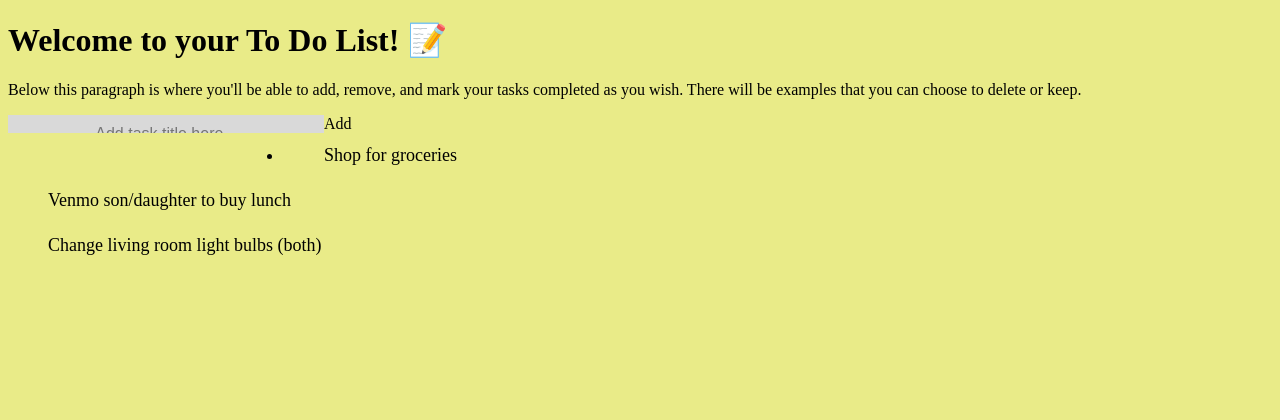
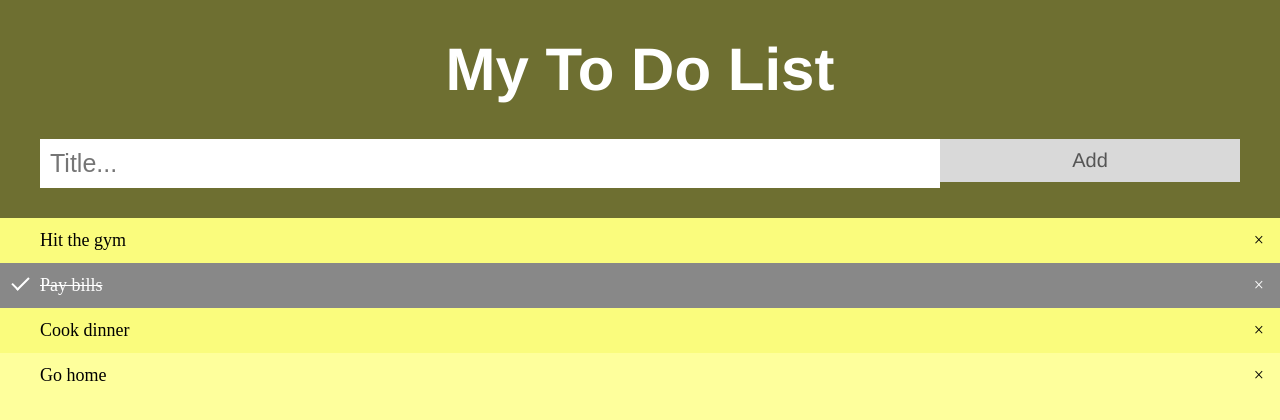
Before and after one commit to miguel-2099/To-Do-List, a plain HTML site: page index.html in a window 1280 px wide. Drawn offline with Linux system fonts and the light colour scheme.

Commit message:
Created a CSS file for better customization and organization. Also completed the JavaScript script.

```diff
--- /dev/null
+++ b/index.css
@@ -0,0 +1,127 @@
+body {
+    margin: 0;
+    min-width: 250px;
+    background-color: #feff9c;
+  }
+
+h2 {
+    padding-bottom: 30px;
+}
+
+  /* Include the padding and border in an element's total width and height */
+  * {
+    box-sizing: border-box;
+  }
+
+  /* Remove margins and padding from the list */
+  ul {
+    margin: 0;
+    padding: 0;
+  }
+
+  /* Style the list items */
+  ul li {
+    cursor: pointer;
+    position: relative;
+    padding: 12px 8px 12px 40px;
+    list-style-type: none;
+    background: #feff9c;
+    font-size: 18px;
+    transition: 0.2s;
+
+    /* make the list items unselectable */
+    -webkit-user-select: none;
+    -moz-user-select: none;
+    -ms-user-select: none;
+    user-select: none;
+  }
+
+  /* Set all odd list items to a different color (zebra-stripes) */
+  ul li:nth-child(odd) {
+    background: #fafc7d;
+  }
+
+  /* Darker background-color on hover */
+  ul li:hover {
+    background: #a1a338;
+  }
+
+  /* When clicked on, add a background color and strike out text */
+  ul li.checked {
+    background: #888;
+    color: #fff;
+    text-decoration: line-through;
+  }
+
+  /* Add a "checked" mark when clicked on */
+  ul li.checked::before {
+    content: '';
+    position: absolute;
+    border-color: #fff;
+    border-style: solid;
+    border-width: 0 2px 2px 0;
+    top: 10px;
+    left: 16px;
+    transform: rotate(45deg);
+    height: 15px;
+    width: 7px;
+  }
+
+  /* Style the close button */
+  .close {
+    position: absolute;
+    right: 0;
+    top: 0;
+    padding: 12px 16px 12px 16px;
+  }
+
+  .close:hover {
+    background-color: #ffffff;
+    color: white;
+  }
+
+  /* Style the header */
+  .header {
+    background-color: #6e6f31;
+    padding: 30px 40px;
+    color: white;
+    text-align: center;
+    font-family: 'Franklin Gothic Medium', 'Arial Narrow', Arial, sans-serif;
+    font-size: 40px;
+}
+
+  /* Clear floats after the header */
+  .header:after {
+    content: "";
+    display: table;
+    clear: both;
+  }
+
+  /* Style the input */
+  input {
+    margin: 0;
+    border: none;
+    border-radius: 0;
+    width: 75%;
+    padding: 10px;
+    float: left;
+    font-size: 25px;
+  }
+
+  /* Style the "Add" button */
+  .addBtn {
+    padding: 10px;
+    width: 25%;
+    background: #d9d9d9;
+    color: #555;
+    float: left;
+    text-align: center;
+    font-size: 20px;
+    cursor: pointer;
+    transition: 0.3s;
+    border-radius: 0;
+  }
+
+  .addBtn:hover {
+    background-color: #bbb;
+  }
--- a/index.html
+++ b/index.html
@@ -1,179 +1,86 @@
 <!DOCTYPE html>
-<html lang="en">
+<html>
 <head>
   <meta charset="UTF-8">
   <meta name="viewport" content="width=device-width, initial-scale=1.0">
-    <title>My ToDo's List</title>
+  <link rel="stylesheet" type="text/css" href="index.css">
+  <link rel="icon" href="https://img.icons8.com/plasticine/100/000000/list.png">
+</head>
 
-    <link rel="icon" href="https://img.icons8.com/plasticine/100/000000/list.png">
+<body>
 
-    <style>
-        /* Include the padding and border in an element's total width and height */
-        body {
-            background-color: #e9eb88;
-        }
-
-        * {
-          box-sizing: border-box;
-        }
-
-        /* Remove margins and padding from the list */
-        ul {
-          margin: 0;
-          padding: 0;
-
-        }
-
-        /* Style the list items */
-        ul li {
-          cursor: pointer;
-          position: relative;
-          padding: 12px 8px 12px 40px;
-          background-color: #e9eb88;
-          font-size: 18px;
-          transition: 0.2s;
-
-          /* make the list items unselectable */
-          -webkit-user-select: none;
-          -moz-user-select: none;
-          -ms-user-select: none;
-          user-select: none;
-        }
-
-        /* Set all odd list items to a different color (zebra-stripes) */
-        ul li:nth-child(odd) {
-            background-color: #e9eb88;
-        }
-
-        /* Darker background-color on hover */
-        ul li:hover {
-          background: #d3d84e;
-        }
-
-        /* When clicked on, add a background color and strike out text */
-        ul li.checked {
-          background: #727428;
-          color: #fff;
-          text-decoration: line-through;
-        }
-
-        /* Add a "checked" mark when clicked on */
-        ul li.checked::before {
-          content: '';
-          position: absolute;
-          border-color: #fff;
-          border-style: solid;
-          border-width: 0 2px 2px 0;
-          top: 10px;
-          left: 16px;
-          transform: rotate(45deg);
-          height: 15px;
-          width: 7px;
-        }
-
-        /* Style the close button */
-        .close {
-          position: absolute;
-          right: 0;
-          top: 0;
-          padding: 12px 16px 12px 16px;
-        }
-
-        .close:hover {
-          background-color: #f44336;
-          color: white;
-        }
-
-        /* Style the header */
-        .header {
-          background-color: #f44336;
-          padding: 30px 40px;
-          color: white;
-          text-align: center;
-        }
-
-        /* Clear floats after the header */
-        .header:after {
-            content: "";
-            display: table;
-            clear: both;
-        }
-
-        /* Style the input */
-        input {
-            margin: 0;
-            border: none;
-            border-radius: 0;
-            width: 75%;
-            padding: 10px;
-            float: left;
-            font-size: 16px;
-        }
-
-        /* Style the "Add" button */
-        .addBtn {
-          padding: 10px;
-          width: 25%;
-          background: #d9d9d9;
-          color: #555;
-          float: left;
-          text-align: center;
-          font-size: 16px;
-          cursor: pointer;
-          transition: 0.3s;
-          border-radius: 0;
-        }
-
-        .addBtn:hover {
-          background-color: #bbb;
-        }
+<div id="myDIV" class="header">
+  <h2 id="listTitle" style="margin:5px">My To Do List</h2>
+  <input type="text" id="myInput" placeholder="Title...">
+  <span onclick="newElement()" class="addBtn">Add</span>
+</div>
 
 
-    </style>
-
-</head>
-<body>
-
-    <div id="listDIV" class="body">
-        <h1>Welcome to your To Do List! &#128221;</h1>
-        <p>Below this paragraph is where you'll be able to add, remove, and mark your tasks completed as you wish. There will be examples that you can choose to delete or keep.</p>
-
-        <input type="text" id="userInput" placeholder="Add task title here..."
-        <span onclick="newElement()" class="addBtn">Add</span>
-    </div>
-    <ul id=""myUL>
-        <li>Shop for groceries</li>
-        <li>Venmo son/daughter to buy lunch</li>
-        <li>Change living room light bulbs (both)</li>
+<ul id="myUL">
+  <li>Hit the gym</li>
+  <li class="checked">Pay bills</li>
+  <li>Cook dinner</li>
+  <li>Go home</li>
+</ul>
 
 
-    </ul>
-
 <script>
-      // The provided code aims to generate a close button and add it to every item within the list.
-      var myNodelist = document.getElementByTagName("LI");
+    // Create a "close" button and append it to each list item
+  var myNodelist = document.getElementsByTagName("LI");
   var i;
-      for (i = 0; i < myNodelist.lenght; i++) {
-        var span = document.createElement("SPAN")
+  for (i = 0; i < myNodelist.length; i++) {
+    var span = document.createElement("SPAN");
     var txt = document.createTextNode("\u00D7");
     span.className = "close";
     span.appendChild(txt);
     myNodelist[i].appendChild(span);
   }
 
+  // Click on a close button to hide the current list item
   var close = document.getElementsByClassName("close");
   var i;
-      for (i = 0; i < close.lenght; i++) {
+  for (i = 0; i < close.length; i++) {
     close[i].onclick = function() {
       var div = this.parentElement;
       div.style.display = "none";
     }
   }
 
+  // Adds a checked symbol when clicking on a item
+  var list = document.querySelector('ul');
+  list.addEventListener('click', function(ev) {
+    if (ev.target.tagName === 'LI') {
+      ev.target.classList.toggle('checked');
+    }
+  }, false);
 
+  // Creates a new list item when clicking on the "Add" button
+  function newElement() {
+    var li = document.createElement("li");
+    var inputValue = document.getElementById("myInput").value;
+    var t = document.createTextNode(inputValue);
+    li.appendChild(t);
+    if (inputValue === '') {
+      alert("You must write something!");
+    } else {
+      document.getElementById("myUL").appendChild(li);
+    }
+    document.getElementById("myInput").value = "";
 
+    var span = document.createElement("SPAN");
+    var txt = document.createTextNode("\u00D7");
+    span.className = "close";
+    span.appendChild(txt);
+    li.appendChild(span);
+
+    for (i = 0; i < close.length; i++) {
+      close[i].onclick = function() {
+        var div = this.parentElement;
+        div.style.display = "none";
+      }
+    }
+  }
 </script>
-
 
 </body>
 </html>
```
Lines whose indentation alone changed are shown as unchanged.
